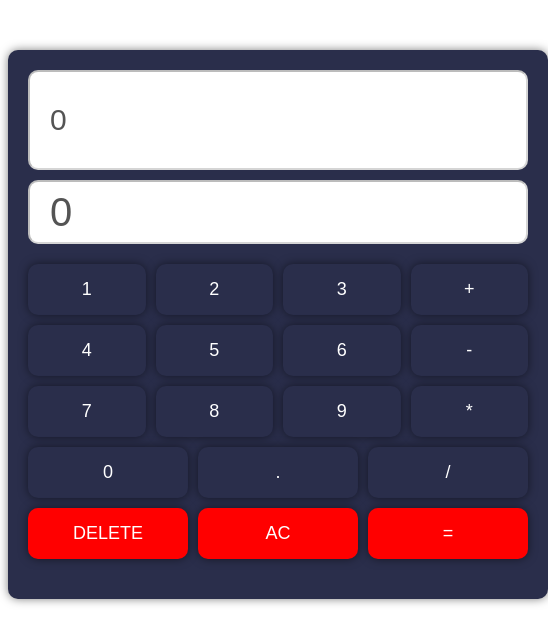
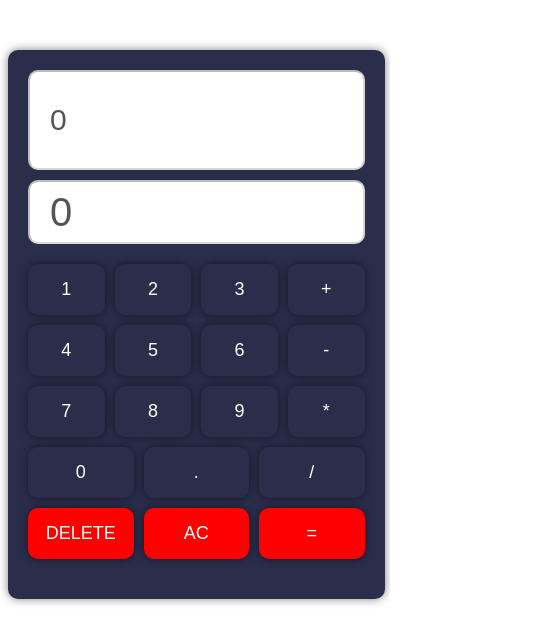
Before and after one commit to halawaoji97/simple-calculator, a plain HTML site: page index.html in a window 390 px wide. Shown: the whole page, 548 px wide, since content can reach past the window. Drawn offline with nearby package versions, Linux system fonts and the light colour scheme.

Commit message:
responsive

```diff
--- a/style.css
+++ b/style.css
@@ -84,3 +84,9 @@ button:focus {
 .not {
   background-color: #ff0000;
 }
+
+@media screen and (max-width: 600px) {
+  .container {
+    width: 90%;
+  }
+}
```
